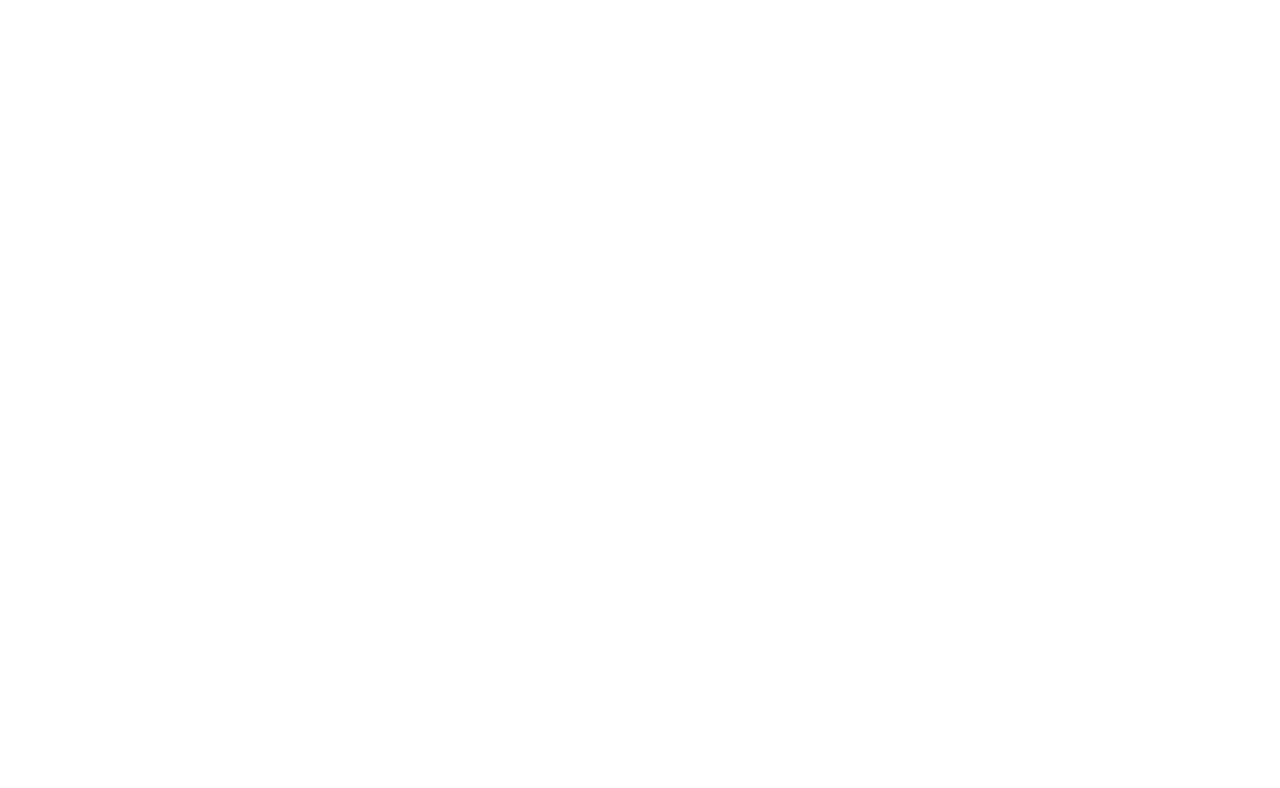
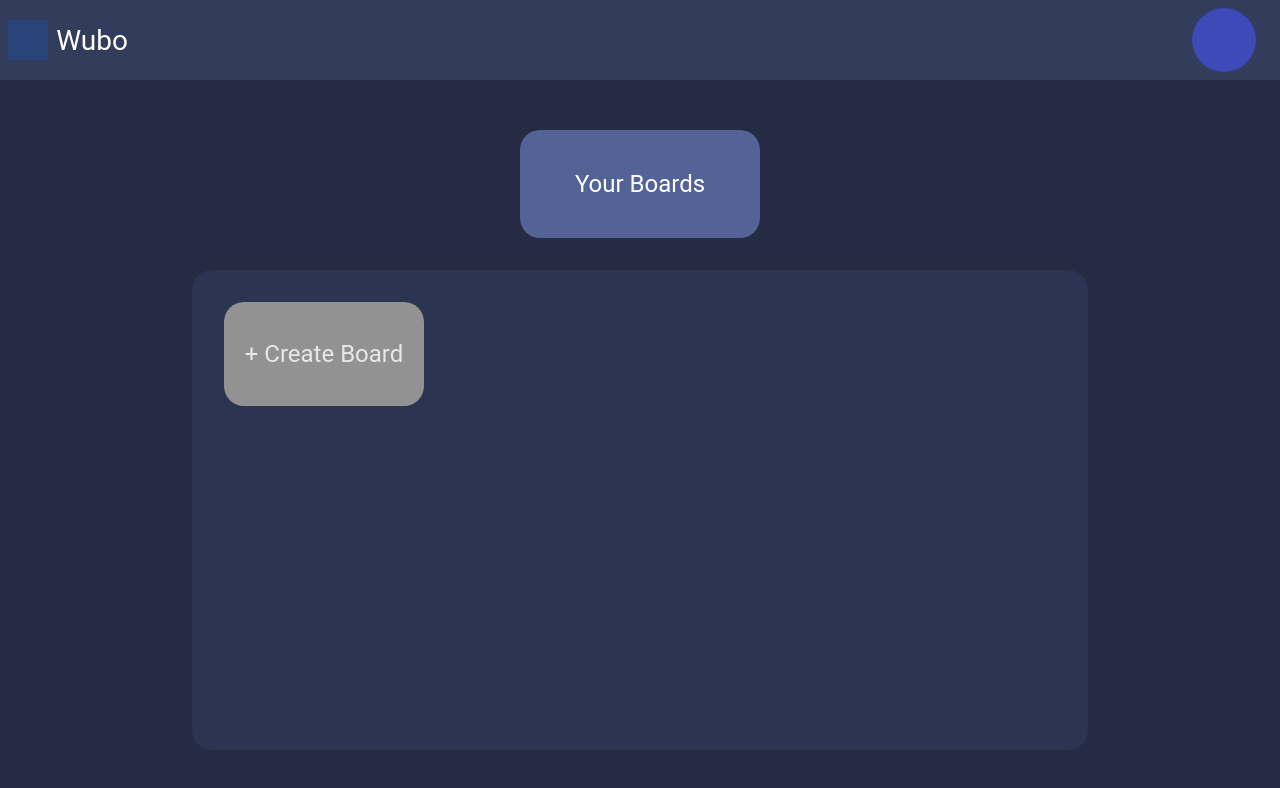
Before and after one commit to AlexT321/Wubo-Todo-Website-, a React (Create React App) app in the folder my-app/: page / in a window 1280 px wide. Shown: the top 788 px of the page. Built offline with nearby package versions, Linux system fonts and the light colour scheme.

Commit message:
transfered over the main/home page to the react project

```diff
--- a/my-app/src/App.js
+++ b/my-app/src/App.js
@@ -1,10 +1,21 @@
-import './App.css';
-
+import "./App.css";
+import { BrowserRouter as Router, Route, Routes } from "react-router-dom";
+import Header from './components/Home Page Comp/Header';
+import Body from './components/Home Page Comp/Body';
 function App() {
   return (
-    <div className="App">
-
-    </div>
+    <Router>
+      <Routes>
+        <Route path="/"  element = {
+            <div className="App">
+              <Header />
+              <Body />
+            </div>
+          }>
+        </Route>
+        <Route path="/Boards"></Route>
+      </Routes>
+    </Router>
   );
 }
 
--- /dev/null
+++ b/my-app/src/components/Home Page Comp/Body.js
@@ -0,0 +1,18 @@
+const Body = () => {
+  return (
+    <div id="content-body">
+      <div id="Your-Boards">Your Boards</div>
+      <div id="Boards-container">
+        <div id="create-board-container">
+          <div id="create-board-overlay">
+            <input className="create-board" type="text" placeholder="Name" />
+            <button id="create-board-button">Create</button>
+          </div>
+          <div id="create-board">+ Create Board</div>
+        </div>
+      </div>
+    </div>
+  );
+};
+
+export default Body;
--- /dev/null
+++ b/my-app/src/components/Home Page Comp/Header.js
@@ -0,0 +1,16 @@
+export const Header = () => {
+  return (
+    <div id="header">
+      <div id="logo-container">
+        <div id="logo"></div>
+        <div id="name">Wubo</div>
+      </div>
+      <div id="profile-container">
+        <div id="profile-pic"></div>
+      </div>
+    </div>
+  );
+};
+
+
+export default Header;
--- a/my-app/src/index.css
+++ b/my-app/src/index.css
@@ -1,3 +1,9 @@
+* {
+  margin: 0px;
+  padding: 0px;
+  box-sizing: border-box;
+}
+
 body {
   margin: 0;
   font-family: -apple-system, BlinkMacSystemFont, 'Segoe UI', 'Roboto', 'Oxygen',
@@ -11,3 +17,143 @@ code {
   font-family: source-code-pro, Menlo, Monaco, Consolas, 'Courier New',
     monospace;
 }
+
+#header {
+  width: 100%;
+  height: 10vh;
+  background-color: #323C5B;
+  display: flex;
+  justify-content: space-between;
+}
+
+#logo-container {
+  display: flex;
+  align-items: center;
+  justify-content: center;
+  width: 17vh;
+  height: 100%;
+  gap: 1vh;
+}
+
+#logo {
+  width: 5vh;
+  height: 50%;
+  background-color: #2A457A;
+}
+
+#name {
+  font-size: 3.5vh;
+  color: #FFFFFF;
+  font-family: "Roboto", sans-serif;
+}
+
+#profile-container {
+  width: 14vh;
+  height: 100%;
+  display: flex;
+  align-items: center;
+  justify-content: center;
+}
+
+#profile-pic {
+  width: 8vh;
+  height: 8vh;
+  border-radius: 50%;
+  background-color: #3E4AB7;
+}
+
+#content-body {
+  width: 100%;
+  height: 90vh;
+  background-color: #242B43;
+  display: flex;
+  flex-direction: column;
+  align-items: center;
+  justify-content: center;
+  gap: 2em;
+}
+
+#Your-Boards {
+  font-size: 3vh;
+  color: #FFFFFF;
+  font-family: "Roboto", sans-serif;
+  width: 30vh;
+  height: 15%;
+  background-color: #536398;
+  border-radius: 20px;
+  display: flex;
+  justify-content: center;
+  align-items: center;
+}
+
+#Boards-container {
+  width: 70vw;
+  height: 60vh;
+  background-color: #2B3451;
+  border-radius: 20px;
+  padding: 2em;
+  display: flex;
+  flex-wrap: wrap;
+  gap: 4em;
+  overflow: auto;
+}
+
+#create-board-container {
+  width: 25vh;
+  height: 25%;
+  border-radius: 20px;
+  background-color: #242B43;
+  position: relative;
+}
+
+#create-board-overlay {
+  width: 25vh;
+  height: 100%;
+  border-radius: 20px;
+  background-color: #929292;
+  display: flex;
+  justify-content: space-evenly;
+  align-items: center;
+  flex-direction: column;
+  position: absolute;
+  visibility: hidden;
+}
+
+.create-board {
+  font-size: 1.2vh;
+  border-radius: 20px;
+  width: 20vh;
+  height: 25%;
+  border: none;
+  background-color: #D8D8D8;
+  color: #3B3B3B;
+  padding: 1em;
+}
+
+#create-board-button {
+  font-size: 1.2vh;
+  padding: 1em;
+  border-radius: 20px;
+  width: 10vh;
+  height: 25%;
+  display: flex;
+  justify-content: center;
+  align-items: center;
+  background-color: #536398;
+  color: #F9F9F9;
+  border: none;
+}
+
+#create-board {
+  width: 25vh;
+  height: 100%;
+  font-size: 3vh;
+  font-family: "Roboto", sans-serif;
+  background-color: #929292;
+  color: #E8E8E8;
+  display: flex;
+  justify-content: center;
+  align-items: center;
+  border-radius: 20px;
+  position: absolute;
+}
--- a/my-app/src/index.js
+++ b/my-app/src/index.js
@@ -1,6 +1,7 @@
 import React from 'react';
 import ReactDOM from 'react-dom/client';
 import './index.css';
+import './Boards.css';
 import App from './App';
 import reportWebVitals from './reportWebVitals';
 
```
Also changed, not shown: my-app/src/Boards.css (added), 1 other file (tests, documents, lock files or other folders).
